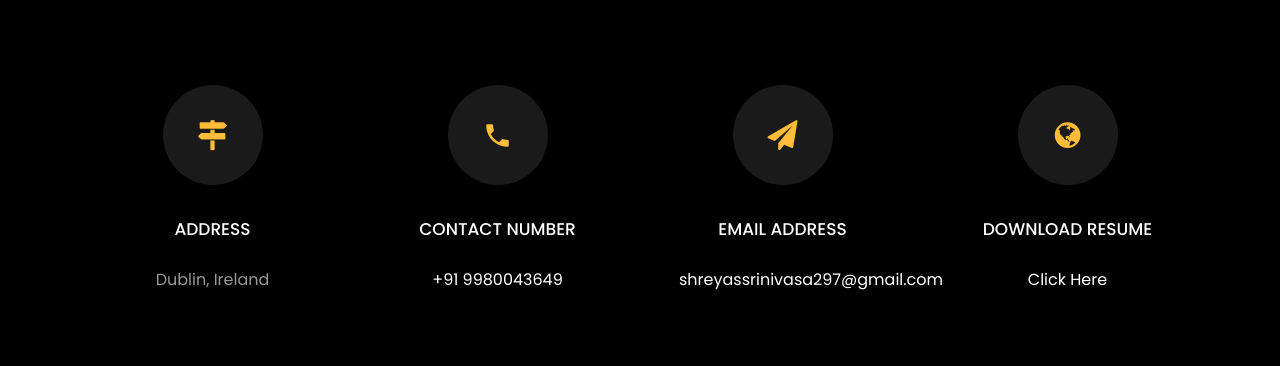
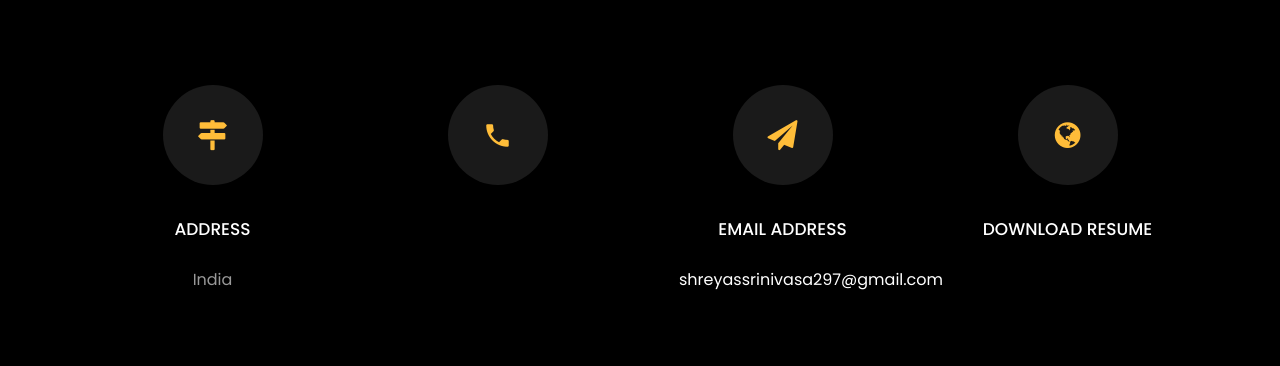
Before and after one commit to shreyas029/shreyassrinivasa.github.io, a plain HTML site: page index.html in a window 1280 px wide. Shown: the part 5040-5406 px from the top of the page. Drawn offline with Linux system fonts and the light colour scheme; files whose address does not match are found by name.

Commit message:
index.html

```diff
--- a/index.html
+++ b/index.html
@@ -503,7 +503,7 @@
           			<span class="icon-map-signs"></span>
           		</div>
           		<h3 class="mb-4">Address</h3>
-	            <p>Dublin, Ireland</p>
+	            <p>India</p>
 	          </div>
           </div>
           <div class="col-md-6 col-lg-3 d-flex ftco-animate">
@@ -511,8 +511,6 @@
           		<div class="icon d-flex align-items-center justify-content-center">
           			<span class="icon-phone2"></span>
           		</div>
-          		<h3 class="mb-4">Contact Number</h3>
-	            <p><a href="tel://0101010101">+91 9980043649</a></p>
 	          </div>
           </div>
           <div class="col-md-6 col-lg-3 d-flex ftco-animate">
@@ -530,7 +528,7 @@
           			<span class="icon-globe"></span>
           		</div>
           		<h3 class="mb-4">Download Resume</h3>
-	            <p><a href="https://drive.google.com/file/d/16tkobk8pffTnFq5FPbZLpuuqge_A-kW6/view">Click Here</a></p>
+	            <p><a href=">Click Here</a></p>
 	          </div>
           </div>
 
```
